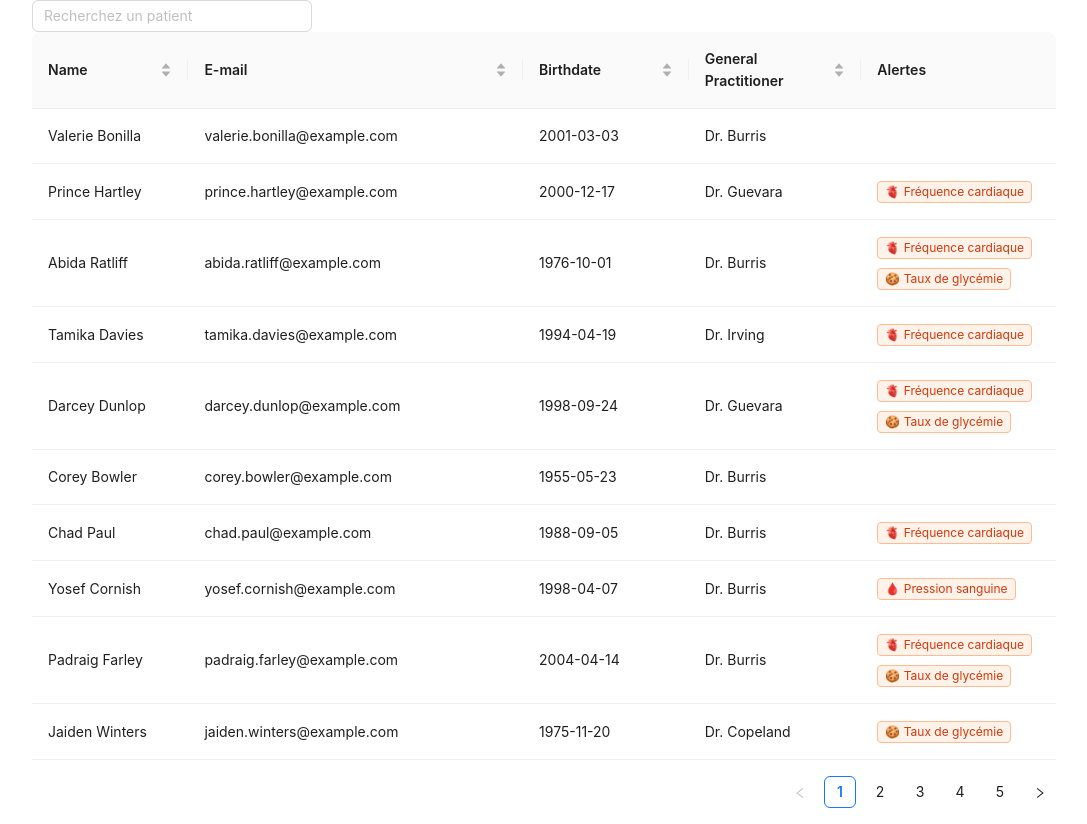
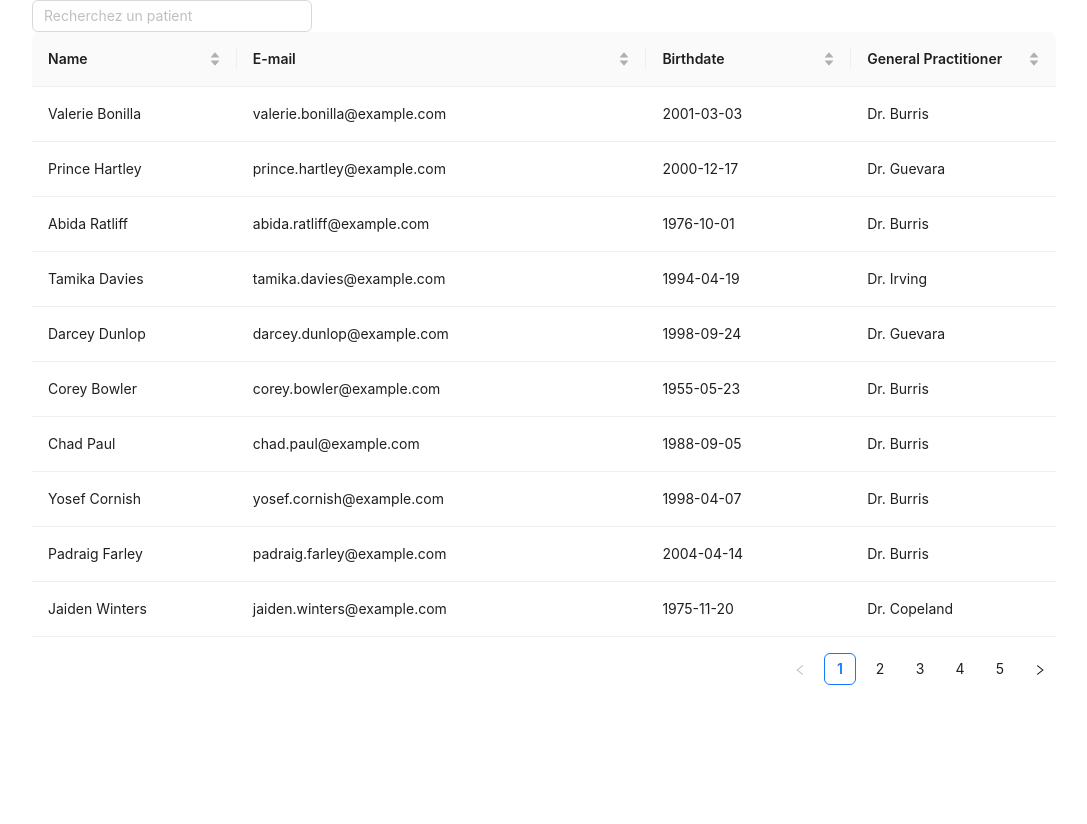
Before and after one commit to hokla-org/dojo-sante, a React (Create React App) app: page / in a window 1280 px wide. Shown: the whole page, without its empty margins (96-1183 px from the left). After the commit the page ends 800 px from the top, so only its background shows below. Built offline with nearby package versions, Linux system fonts and the light colour scheme.

Commit message:
Revert "feat(Home): display warning tags"
This reverts commit d764c253612e656efd58c88410c30cc75496fee7.

```diff
--- a/src/components/Home/Home.tsx
+++ b/src/components/Home/Home.tsx
@@ -1,15 +1,15 @@
-import { Input, Space, Table, Tag } from "antd";
+import { Input, Table } from "antd";
 import "antd/dist/reset.css";
 import { ChangeEvent, useState } from "react";
 import "./Home.css";
 import { useNavigate } from "react-router-dom";
-import { usePatientsWithMedicalWarnings } from "../../hooks/usePatientsWithMedicalWarnings";
 import React from "react";
-import { PatientWithWarnings } from "../../types/Patient";
+import { Patient } from "../../types/Patient";
+import { usePatients } from "../../hooks/usePatients";
 
 function Home() {
-  const patients = usePatientsWithMedicalWarnings();
-  const [dataSource, setDataSource] = useState<PatientWithWarnings[]>(patients);
+  const patients = usePatients();
+  const [dataSource, setDataSource] = useState<Patient[]>(patients);
   const navigate = useNavigate();
 
   const filterPatients = (event: ChangeEvent<HTMLInputElement>) => {
@@ -51,26 +51,6 @@ function Home() {
       sorter: (p1, p2) =>
         p1.generalPractitioner.localeCompare(p2.generalPractitioner),
     },
-    {
-      title: "Alertes",
-      key: "warnings",
-      dataIndex: "warnings",
-      render: (_, { warnings }) => (
-        <>
-          <Space direction="vertical">
-            {warnings.map((warning) => {
-              return (
-                <>
-                  <Tag color="volcano" key={warning}>
-                    {warning}
-                  </Tag>
-                </>
-              );
-            })}
-          </Space>
-        </>
-      ),
-    },
   ];
 
   return (
```
